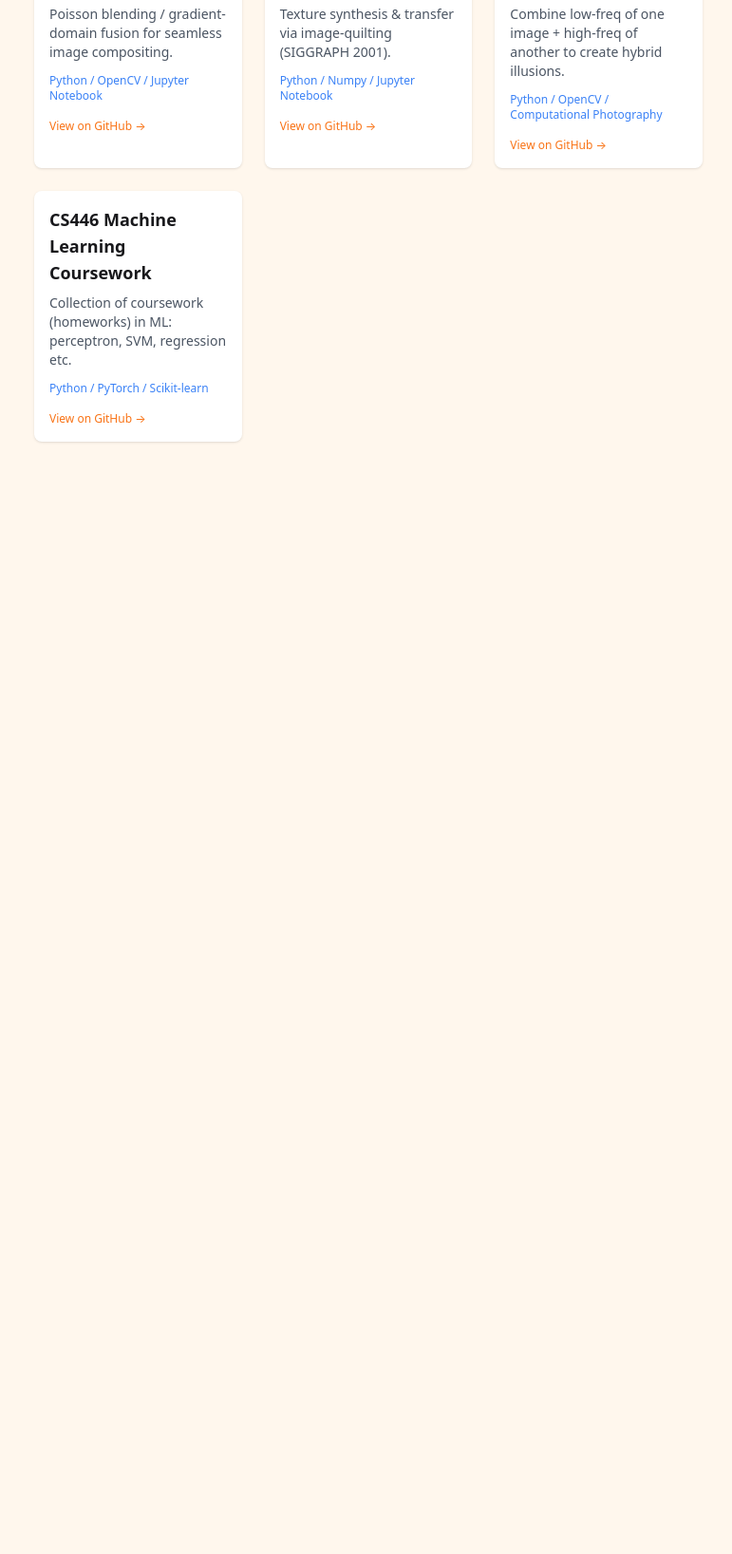
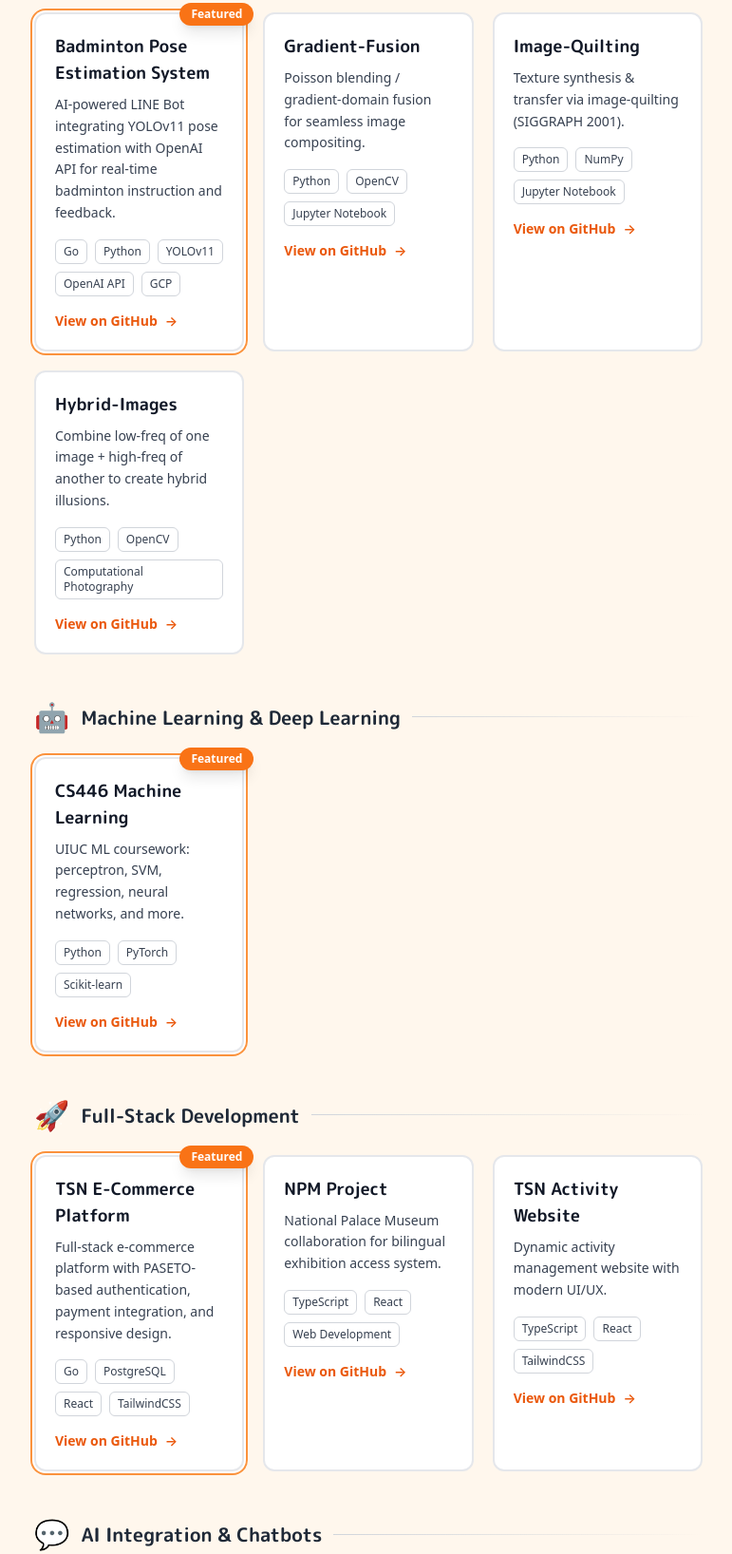
Before and after one commit to HeavenAQ/heaven-blog, an Astro site: page /about in a window 1280 px wide. Shown: the part 2591-4227 px from the top of the page at 95% size, without its empty margins (252-1023 px from the left). Before the commit the page ends 3088 px from the top, so only its background shows below. Built offline with nearby package versions, Linux system fonts and the light colour scheme; Astro itself is replaced by a stand-in of ours.

Commit message:
[Update] Update selected projects

```diff
--- a/src/components/about/Projects.tsx
+++ b/src/components/about/Projects.tsx
@@ -3,9 +3,29 @@ interface Project {
   url: string
   description: string
   tech?: string[]
+  featured?: boolean
 }
 
-const projects: Project[] = [
+interface ProjectCategory {
+  category: string
+  icon: string
+  color: string
+  projects: Project[]
+}
+
+const projectCategories: ProjectCategory[] = [
+  {
+    category: 'Computer Vision & Image Processing',
+    icon: '🎨',
+    color: 'bg-white dark:bg-zinc-800 border-gray-200 dark:border-gray-700',
+    projects: [
+      {
+        name: 'Badminton Pose Estimation System',
+        url: 'https://github.com/HeavenAQ/badminton-linebot',
+        description: 'AI-powered LINE Bot integrating YOLOv11 pose estimation with OpenAI API for real-time badminton instruction and feedback.',
+        tech: ['Go', 'Python', 'YOLOv11', 'OpenAI API', 'GCP'],
+        featured: true
+      },
       {
         name: 'Gradient-Fusion',
         url: 'https://github.com/HeavenAQ/Gradient-Fusion',
@@ -16,48 +36,163 @@ const projects: Project[] = [
         name: 'Image-Quilting',
         url: 'https://github.com/HeavenAQ/Image-Quilting',
         description: 'Texture synthesis & transfer via image-quilting (SIGGRAPH 2001).',
-    tech: ['Python', 'Numpy', 'Jupyter Notebook']
+        tech: ['Python', 'NumPy', 'Jupyter Notebook']
       },
       {
         name: 'Hybrid-Images',
         url: 'https://github.com/HeavenAQ/Hybrid-Images',
         description: 'Combine low-freq of one image + high-freq of another to create hybrid illusions.',
         tech: ['Python', 'OpenCV', 'Computational Photography']
+      }
+    ]
   },
   {
-    name: 'CS446 Machine Learning Coursework',
+    category: 'Machine Learning & Deep Learning',
+    icon: '🤖',
+    color: 'bg-white dark:bg-zinc-800 border-gray-200 dark:border-gray-700',
+    projects: [
+      {
+        name: 'CS446 Machine Learning',
         url: 'https://github.com/HeavenAQ/CS446-Machine-Learning',
-    description: 'Collection of coursework (homeworks) in ML: perceptron, SVM, regression etc.',
-    tech: ['Python', 'PyTorch', 'Scikit-learn']
+        description: 'UIUC ML coursework: perceptron, SVM, regression, neural networks, and more.',
+        tech: ['Python', 'PyTorch', 'Scikit-learn'],
+        featured: true
+      }
+    ]
   },
+  {
+    category: 'Full-Stack Development',
+    icon: '🚀',
+    color: 'bg-white dark:bg-zinc-800 border-gray-200 dark:border-gray-700',
+    projects: [
+      {
+        name: 'TSN E-Commerce Platform',
+        url: 'https://github.com/HeavenAQ/tsn-ecommerce',
+        description: 'Full-stack e-commerce platform with PASETO-based authentication, payment integration, and responsive design.',
+        tech: ['Go', 'PostgreSQL', 'React', 'TailwindCSS'],
+        featured: true
+      },
+      {
+        name: 'NPM Project',
+        url: 'https://github.com/HeavenAQ/npm-project',
+        description: 'National Palace Museum collaboration for bilingual exhibition access system.',
+        tech: ['TypeScript', 'React', 'Web Development']
+      },
+      {
+        name: 'TSN Activity Website',
+        url: 'https://github.com/HeavenAQ/tsn-act1',
+        description: 'Dynamic activity management website with modern UI/UX.',
+        tech: ['TypeScript', 'React', 'TailwindCSS']
+      }
+    ]
+  },
+  {
+    category: 'AI Integration & Chatbots',
+    icon: '💬',
+    color: 'bg-white dark:bg-zinc-800 border-gray-200 dark:border-gray-700',
+    projects: [
+      {
+        name: 'GPT-Powered Badminton Bot',
+        url: 'https://github.com/HeavenAQ/gpt-chatbot',
+        description: 'ChatGPT-based LINE bot for badminton rules and coaching assistance.',
+        tech: ['Python', 'OpenAI API', 'LINE Bot']
+      },
+      {
+        name: '2025 LINE Bot',
+        url: 'https://github.com/HeavenAQ/2025-linebot',
+        description: 'Modern LINE bot implementation with Go for scalable messaging.',
+        tech: ['Go', 'LINE Messaging API']
+      }
+    ]
+  },
+  {
+    category: 'Full-Stack Web Applications',
+    icon: '🌐',
+    color: 'bg-white dark:bg-zinc-800 border-gray-200 dark:border-gray-700',
+    projects: [
+      {
+        name: 'STJ Official Website',
+        url: 'https://github.com/HeavenAQ/stj-official',
+        description: 'Full-stack official website with Go backend and TypeScript frontend, featuring CI/CD integration.',
+        tech: ['Go', 'TypeScript', 'GitHub Actions']
+      }
+    ]
+  }
 ]
 
 export default function Projects(): JSX.Element {
   return (
     <section>
-      <h1 className="mt-12 text-2xl uppercase underline underline-offset-8 dark:decoration-blue-300 decoration-orange-500 tracking-[1px] font-semibold font-mplus">
+      <h1 className="mt-12 text-2xl uppercase underline underline-offset-8 dark:decoration-blue-300 decoration-orange-500 tracking-[1px] font-semibold font-mplus mb-8">
         Projects
       </h1>
-      <div className="grid gap-6 sm:grid-cols-2 lg:grid-cols-3 my-8">
-        {projects.map((p, i) => (
+
+      {projectCategories.map((category, catIndex) => (
+        <div key={catIndex} className="mb-12">
+          {/* Category Header */}
+          <div className="flex items-center gap-3 mb-6">
+            <span className="text-3xl">{category.icon}</span>
+            <h2 className="text-xl font-bold text-gray-800 dark:text-gray-100 font-mplus">
+              {category.category}
+            </h2>
+            <div className="flex-1 h-px bg-gradient-to-r from-gray-300 dark:from-gray-700 to-transparent"></div>
+          </div>
+
+          {/* Projects Grid */}
+          <div className="grid gap-5 sm:grid-cols-2 lg:grid-cols-3">
+            {category.projects.map((project, projIndex) => (
               <a
-            key={i}
-            href={p.url}
+                key={projIndex}
+                href={project.url}
                 target="_blank"
                 rel="noopener noreferrer"
-            className="block p-4 bg-white dark:bg-zinc-800 rounded-lg shadow hover:shadow-lg transition"
+                className={`relative block p-5 rounded-xl border-2 transition-all duration-300 hover:scale-105 hover:shadow-xl ${category.color} ${
+                  project.featured
+                    ? 'ring-2 ring-offset-2 ring-orange-400 dark:ring-blue-400 dark:ring-offset-gray-900'
+                    : ''
+                }`}
               >
-            <h3 className="text-lg font-bold">{p.name}</h3>
-            <p className="mt-2 text-sm text-gray-600 dark:text-gray-300">{p.description}</p>
-            {p.tech && (
-              <p className="mt-3 text-xs text-blue-500">
-                {p.tech.join(' / ')}
+                {/* Featured Badge */}
+                {project.featured && (
+                  <div className="absolute -top-3 -right-3 bg-orange-500 dark:bg-blue-500 text-white text-xs font-bold px-3 py-1 rounded-full shadow-lg">
+                    Featured
+                  </div>
+                )}
+
+                {/* Project Name */}
+                <h3 className="text-lg font-bold text-gray-900 dark:text-white font-mplus mb-2">
+                  {project.name}
+                </h3>
+
+                {/* Description */}
+                <p className="text-sm text-gray-700 dark:text-gray-300 mb-4 leading-relaxed">
+                  {project.description}
                 </p>
+
+                {/* Tech Stack */}
+                {project.tech && (
+                  <div className="flex flex-wrap gap-2 mb-4">
+                    {project.tech.map((tech, techIndex) => (
+                      <span
+                        key={techIndex}
+                        className="text-xs px-2 py-1 rounded-md bg-white dark:bg-zinc-900 text-gray-700 dark:text-gray-300 border border-gray-300 dark:border-gray-600"
+                      >
+                        {tech}
+                      </span>
+                    ))}
+                  </div>
                 )}
-            <p className="mt-4 text-xs text-orange-500">View on GitHub →</p>
+
+                {/* View Link */}
+                <div className="flex items-center gap-2 text-sm font-semibold text-orange-600 dark:text-blue-400 mt-auto">
+                  <span>View on GitHub</span>
+                  <span className="transition-transform duration-300 group-hover:translate-x-1">→</span>
+                </div>
               </a>
             ))}
           </div>
+        </div>
+      ))}
     </section>
   )
 }
```
Lines whose indentation alone changed are shown as unchanged.
